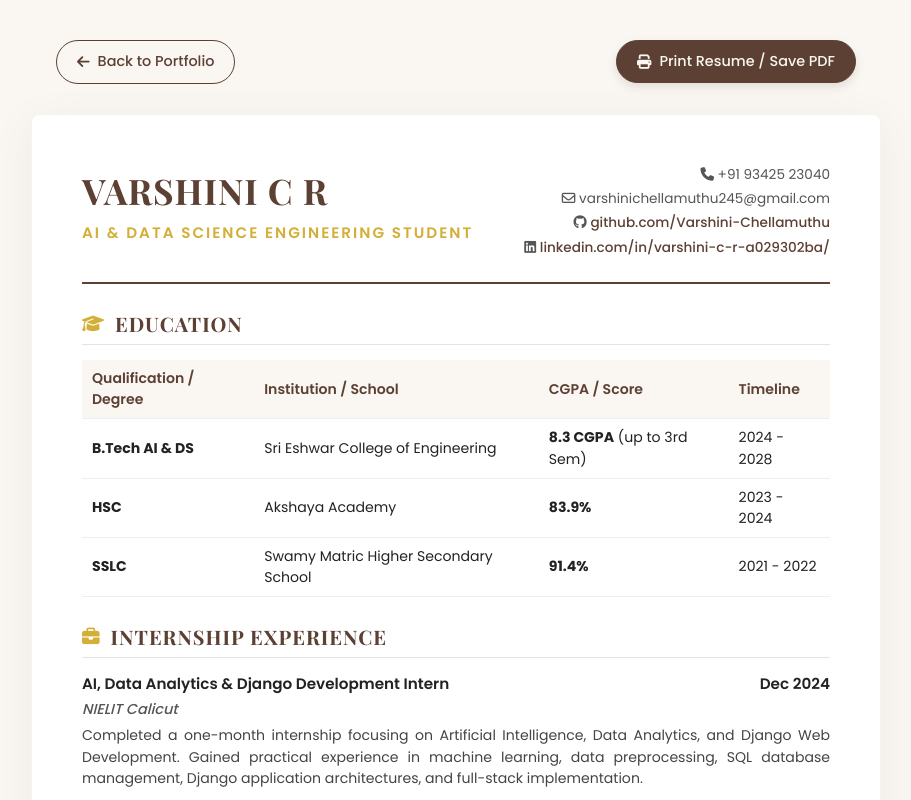
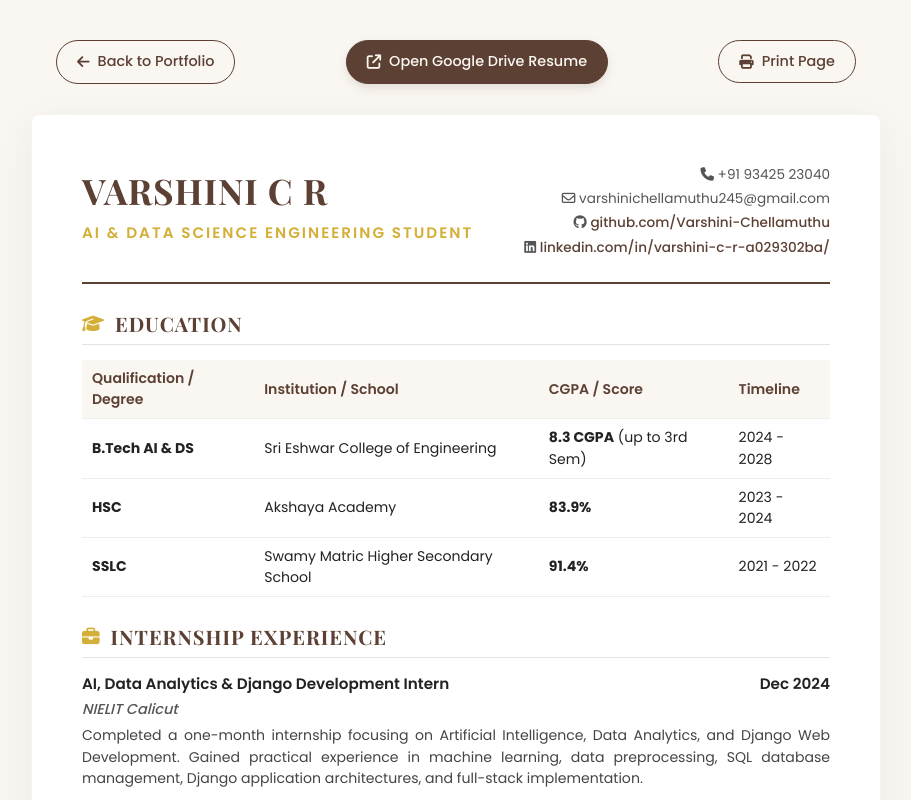
Before and after one commit to varshini-thilaga/varshiniportfolio, a plain HTML site: page resume.html in a window 1280 px wide. Shown: the top 800 px of the page, without its empty margins (184-1095 px from the left). Drawn offline with nearby package versions, Linux system fonts and the light colour scheme; a web font is replaced by a local one.

Commit message:
Update resume links to Google Drive

```diff
--- a/resume.html
+++ b/resume.html
@@ -288,7 +288,8 @@
 
     <div class="controls">
         <a href="index.html" class="btn btn-back"><i class="fa-solid fa-arrow-left"></i> Back to Portfolio</a>
-        <button onclick="window.print()" class="btn btn-print"><i class="fa-solid fa-print"></i> Print Resume / Save PDF</button>
+        <a href="https://drive.google.com/drive/folders/11HQMKqfYStOEIdwf0-T07JhYLSkONGUU?usp=sharing" target="_blank" rel="noopener noreferrer" class="btn btn-print"><i class="fa-solid fa-arrow-up-right-from-square"></i> Open Google Drive Resume</a>
+        <button onclick="window.print()" class="btn btn-back"><i class="fa-solid fa-print"></i> Print Page</button>
     </div>
 
     <div class="resume-paper">
```
Also changed, not shown: index.html (+2 -2 lines).
